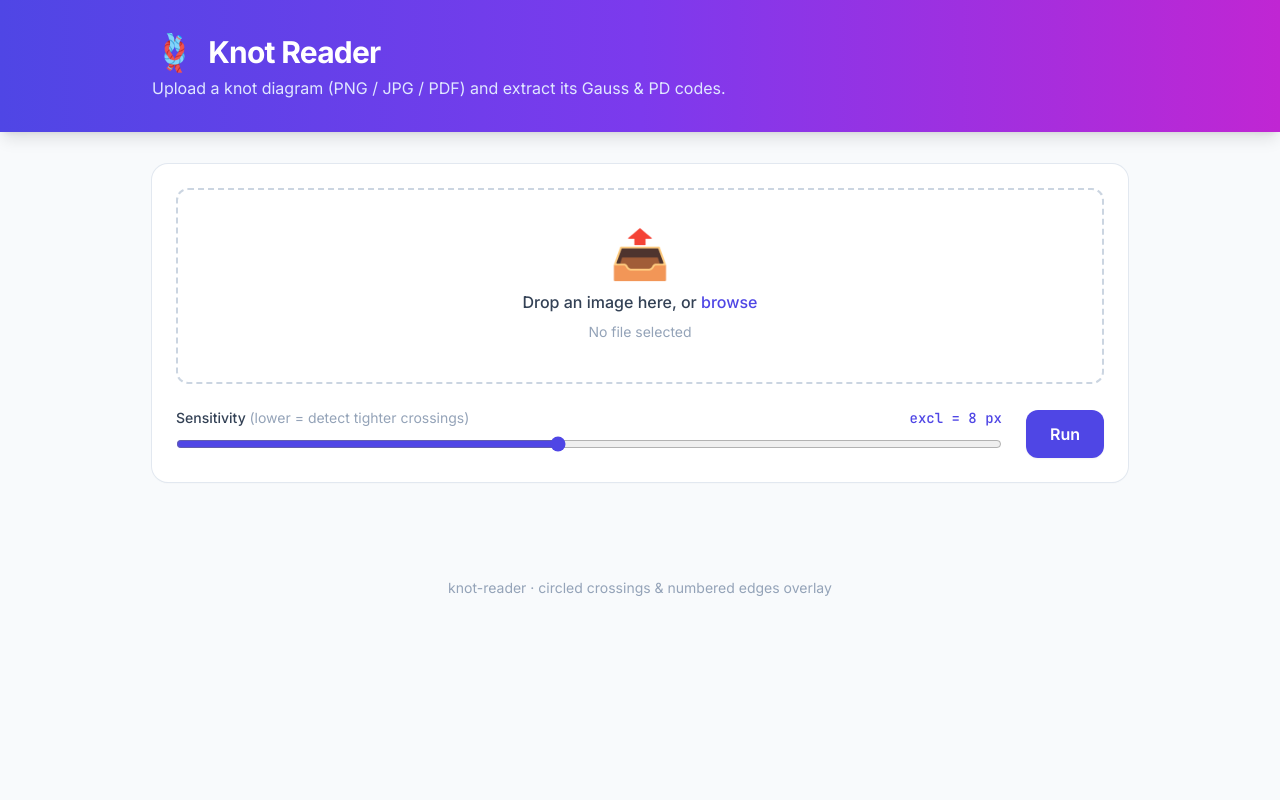
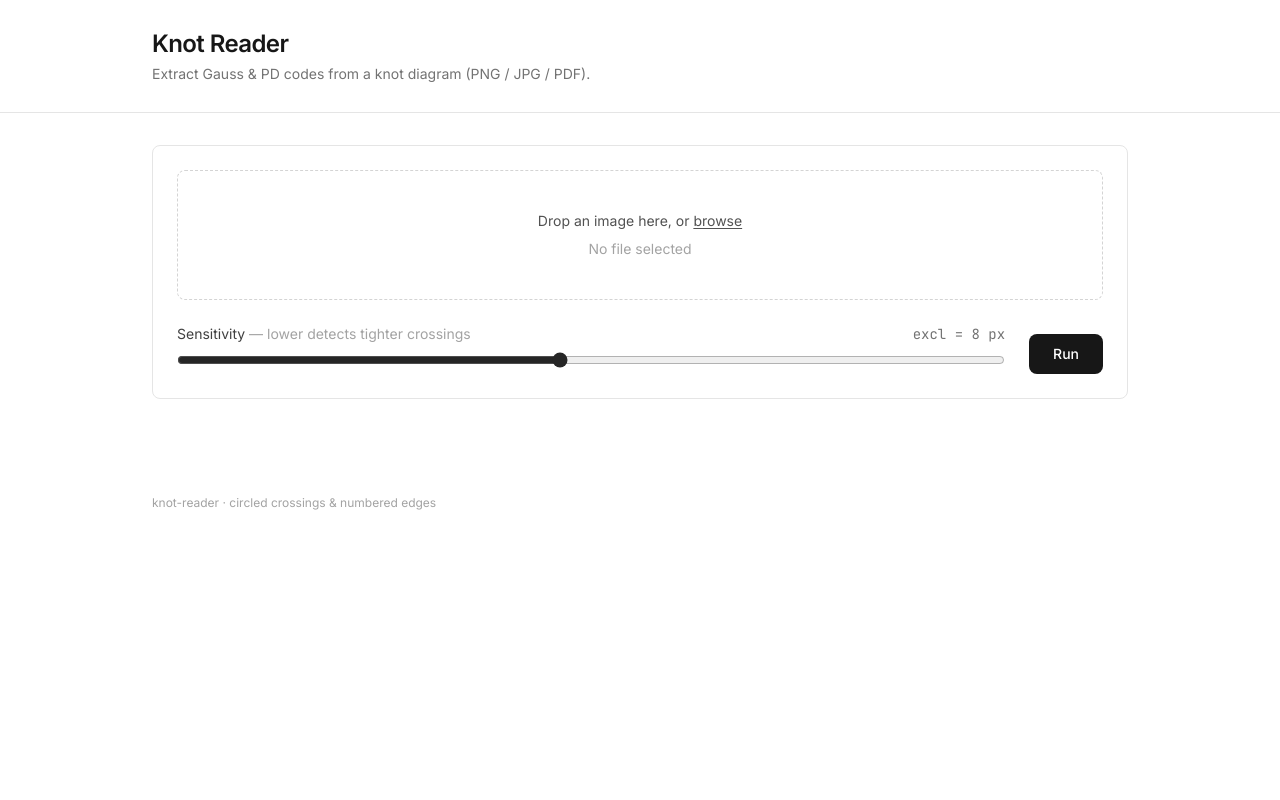
Before and after one commit to taketo1024/knot-reader, a Flask app: page / in a window 1280 px wide. Run offline with Flask 3, Linux system fonts and the light colour scheme; some libraries are stand-ins or nearby versions.

Commit message:
style: minimal monochrome web UI
Drop the gradient/colorful palette for a neutral black-on-white look:
thin borders, subtle gray accents, dark buttons.

Co-Authored-By: Claude Opus 4.8 <noreply@anthropic.com>

```diff
--- a/webapp/templates/index.html
+++ b/webapp/templates/index.html
@@ -6,7 +6,7 @@
   <title>Knot Reader — diagram → PD code</title>
   <script src="https://cdn.tailwindcss.com"></script>
   <link rel="preconnect" href="https://fonts.googleapis.com">
-  <link href="https://fonts.googleapis.com/css2?family=Inter:wght@400;500;600;700&family=JetBrains+Mono:wght@400;500&display=swap" rel="stylesheet">
+  <link href="https://fonts.googleapis.com/css2?family=Inter:wght@400;500;600&family=JetBrains+Mono:wght@400;500&display=swap" rel="stylesheet">
   <script>
     tailwind.config = { theme: { extend: {
       fontFamily: { sans: ['Inter', 'sans-serif'], mono: ['JetBrains Mono', 'monospace'] },
@@ -19,41 +19,38 @@
     .spinner { animation: spin 0.7s linear infinite; }
   </style>
 </head>
-<body class="h-full bg-slate-50 text-slate-800">
+<body class="h-full bg-white text-neutral-900">
   <div class="min-h-full">
     <!-- Header -->
-    <header class="bg-gradient-to-r from-indigo-600 via-violet-600 to-fuchsia-600 text-white shadow-lg">
-      <div class="max-w-5xl mx-auto px-6 py-8">
-        <h1 class="text-3xl font-bold tracking-tight flex items-center gap-3">
-          <span class="text-4xl">🪢</span> Knot Reader
-        </h1>
-        <p class="mt-1 text-indigo-100">Upload a knot diagram (PNG / JPG / PDF) and extract its Gauss &amp; PD codes.</p>
+    <header class="border-b border-neutral-200">
+      <div class="max-w-5xl mx-auto px-6 py-7">
+        <h1 class="text-2xl font-semibold tracking-tight">Knot Reader</h1>
+        <p class="mt-1 text-sm text-neutral-500">Extract Gauss &amp; PD codes from a knot diagram (PNG / JPG / PDF).</p>
       </div>
     </header>
 
-    <main class="max-w-5xl mx-auto px-6 py-8 space-y-8">
+    <main class="max-w-5xl mx-auto px-6 py-8 space-y-6">
       <!-- Controls -->
-      <section class="bg-white rounded-2xl shadow-sm ring-1 ring-slate-200 p-6">
+      <section class="rounded-lg border border-neutral-200 p-6">
         <div id="dropzone"
-             class="border-2 border-dashed border-slate-300 rounded-xl p-10 text-center cursor-pointer transition hover:border-indigo-400 hover:bg-indigo-50/40">
+             class="border border-dashed border-neutral-300 rounded-lg p-10 text-center cursor-pointer transition hover:border-neutral-500 hover:bg-neutral-50">
           <input id="fileInput" type="file" accept=".png,.jpg,.jpeg,.pdf,image/*,application/pdf" class="hidden" />
-          <div class="text-5xl mb-3">📤</div>
-          <p class="font-medium text-slate-700">Drop an image here, or <span class="text-indigo-600">browse</span></p>
-          <p id="fileName" class="mt-2 text-sm text-slate-400">No file selected</p>
+          <p class="text-sm text-neutral-600">Drop an image here, or <span class="underline underline-offset-2">browse</span></p>
+          <p id="fileName" class="mt-2 text-sm text-neutral-400">No file selected</p>
         </div>
 
         <div class="mt-6 grid sm:grid-cols-[1fr_auto] gap-6 items-end">
           <div>
-            <label class="flex items-center justify-between text-sm font-medium text-slate-700">
-              <span>Sensitivity <span class="text-slate-400 font-normal">(lower = detect tighter crossings)</span></span>
-              <span class="mono text-indigo-600">excl = <span id="exclVal">8</span> px</span>
+            <label class="flex items-center justify-between text-sm text-neutral-700">
+              <span>Sensitivity <span class="text-neutral-400">— lower detects tighter crossings</span></span>
+              <span class="mono text-neutral-500">excl = <span id="exclVal">8</span> px</span>
             </label>
             <input id="excl" type="range" min="2" max="15" step="1" value="8"
-                   class="w-full mt-2 accent-indigo-600" />
+                   class="w-full mt-2 accent-neutral-800" />
           </div>
           <button id="runBtn"
-                  class="inline-flex items-center justify-center gap-2 px-6 py-3 rounded-xl bg-indigo-600 text-white font-semibold shadow-sm hover:bg-indigo-700 disabled:opacity-50 disabled:cursor-not-allowed transition">
-            <svg id="spinner" class="spinner hidden w-5 h-5" viewBox="0 0 24 24" fill="none">
+                  class="inline-flex items-center justify-center gap-2 px-6 py-2.5 rounded-lg bg-neutral-900 text-white text-sm font-medium hover:bg-neutral-700 disabled:opacity-40 disabled:cursor-not-allowed transition">
+            <svg id="spinner" class="spinner hidden w-4 h-4" viewBox="0 0 24 24" fill="none">
               <circle cx="12" cy="12" r="9" stroke="currentColor" stroke-width="3" stroke-opacity="0.3"/>
               <path d="M21 12a9 9 0 0 0-9-9" stroke="currentColor" stroke-width="3" stroke-linecap="round"/>
             </svg>
@@ -62,20 +59,20 @@
         </div>
       </section>
 
-      <div id="error" class="hidden bg-red-50 ring-1 ring-red-200 text-red-700 rounded-xl p-4"></div>
+      <div id="error" class="hidden rounded-lg border border-red-200 bg-red-50 text-red-700 text-sm p-4"></div>
 
       <!-- Results -->
-      <section id="results" class="space-y-8"></section>
+      <section id="results" class="space-y-6"></section>
     </main>
 
-    <footer class="max-w-5xl mx-auto px-6 py-8 text-center text-sm text-slate-400">
-      knot-reader · circled crossings &amp; numbered edges overlay
+    <footer class="max-w-5xl mx-auto px-6 py-10 text-xs text-neutral-400">
+      knot-reader · circled crossings &amp; numbered edges
     </footer>
   </div>
 
   <!-- Lightbox -->
   <div id="lightbox" class="hidden fixed inset-0 bg-black/80 z-50 flex items-center justify-center p-8 cursor-zoom-out">
-    <img id="lightboxImg" class="max-h-full max-w-full rounded-lg shadow-2xl" />
+    <img id="lightboxImg" class="max-h-full max-w-full rounded shadow-2xl" />
   </div>
 
   <script>
@@ -88,16 +85,16 @@
     function setFile(f) {
       file = f;
       $('fileName').textContent = f ? `${f.name} (${(f.size/1024).toFixed(0)} KB)` : 'No file selected';
-      $('fileName').classList.toggle('text-slate-400', !f);
-      $('fileName').classList.toggle('text-slate-700', !!f);
+      $('fileName').classList.toggle('text-neutral-400', !f);
+      $('fileName').classList.toggle('text-neutral-700', !!f);
     }
     dropzone.addEventListener('click', () => fileInput.click());
     fileInput.addEventListener('change', e => setFile(e.target.files[0]));
     ['dragover','dragenter'].forEach(ev => dropzone.addEventListener(ev, e => {
-      e.preventDefault(); dropzone.classList.add('border-indigo-500','bg-indigo-50');
+      e.preventDefault(); dropzone.classList.add('border-neutral-500','bg-neutral-50');
     }));
     ['dragleave','drop'].forEach(ev => dropzone.addEventListener(ev, e => {
-      e.preventDefault(); dropzone.classList.remove('border-indigo-500','bg-indigo-50');
+      e.preventDefault(); dropzone.classList.remove('border-neutral-500','bg-neutral-50');
     }));
     dropzone.addEventListener('drop', e => { if (e.dataTransfer.files[0]) setFile(e.dataTransfer.files[0]); });
 
@@ -119,32 +116,32 @@
       return `
         <div>
           <div class="flex items-center justify-between mb-1">
-            <span class="text-xs font-semibold uppercase tracking-wide text-slate-500">${label}</span>
-            <button data-copy="${id}" class="text-xs text-indigo-600 hover:text-indigo-800 font-medium">Copy</button>
+            <span class="text-xs font-medium uppercase tracking-wide text-neutral-400">${label}</span>
+            <button data-copy="${id}" class="text-xs text-neutral-500 hover:text-neutral-900">Copy</button>
           </div>
-          <pre id="${id}" class="mono text-xs bg-slate-900 text-slate-100 rounded-lg p-3 overflow-x-auto whitespace-pre-wrap break-all">${text}</pre>
+          <pre id="${id}" class="mono text-xs bg-neutral-50 text-neutral-800 border border-neutral-200 rounded-lg p-3 overflow-x-auto whitespace-pre-wrap break-all">${text}</pre>
         </div>`;
     }
 
     function diagramCard(d) {
       if (d.error) {
-        return `<div class="bg-white rounded-2xl shadow-sm ring-1 ring-slate-200 p-6">
-                  <h3 class="font-semibold">${d.name}</h3>
+        return `<div class="rounded-lg border border-neutral-200 p-6">
+                  <h3 class="font-medium">${d.name}</h3>
                   <p class="text-red-600 text-sm mt-2">Error: ${d.error}</p></div>`;
       }
       const badge = d.valid
-        ? '<span class="px-2 py-0.5 rounded-full bg-emerald-100 text-emerald-700 text-xs font-medium">valid</span>'
-        : '<span class="px-2 py-0.5 rounded-full bg-amber-100 text-amber-700 text-xs font-medium">check</span>';
+        ? '<span class="px-2 py-0.5 rounded-full bg-neutral-100 text-neutral-600 text-xs">valid</span>'
+        : '<span class="px-2 py-0.5 rounded-full bg-amber-50 text-amber-700 text-xs">check</span>';
       return `
-        <div class="bg-white rounded-2xl shadow-sm ring-1 ring-slate-200 overflow-hidden">
-          <div class="px-6 py-4 border-b border-slate-100 flex items-center gap-3">
-            <h3 class="font-semibold text-slate-800">${d.name}</h3>
-            <span class="px-2 py-0.5 rounded-full bg-indigo-100 text-indigo-700 text-xs font-medium">${d.crossings} crossings</span>
+        <div class="rounded-lg border border-neutral-200 overflow-hidden">
+          <div class="px-6 py-3.5 border-b border-neutral-200 flex items-center gap-3">
+            <h3 class="font-medium text-neutral-900">${d.name}</h3>
+            <span class="px-2 py-0.5 rounded-full bg-neutral-100 text-neutral-600 text-xs">${d.crossings} crossings</span>
             ${badge}
           </div>
           <div class="grid md:grid-cols-2 gap-6 p-6">
             <img src="${d.overlay}" data-zoom
-                 class="w-full rounded-lg ring-1 ring-slate-200 cursor-zoom-in bg-white" />
+                 class="w-full rounded border border-neutral-200 cursor-zoom-in bg-white" />
             <div class="space-y-4">
               ${codeBlock('Gauss code', d.gauss)}
               ${codeBlock('PD code', d.pd)}
@@ -167,12 +164,12 @@
         if (!res.ok) { showError(data.error || 'Processing failed.'); return; }
 
         let html = `
-          <div class="bg-white rounded-2xl shadow-sm ring-1 ring-slate-200 overflow-hidden">
-            <div class="px-6 py-4 border-b border-slate-100">
-              <h2 class="font-semibold">Processed image — ${data.count} diagram(s) detected</h2>
+          <div class="rounded-lg border border-neutral-200 overflow-hidden">
+            <div class="px-6 py-3.5 border-b border-neutral-200">
+              <h2 class="font-medium text-sm text-neutral-700">Processed image — ${data.count} diagram(s) detected</h2>
             </div>
             <div class="p-6">
-              <img src="${data.processed}" data-zoom class="max-h-96 mx-auto rounded-lg ring-1 ring-slate-200 cursor-zoom-in" />
+              <img src="${data.processed}" data-zoom class="max-h-96 mx-auto rounded border border-neutral-200 cursor-zoom-in" />
             </div>
           </div>`;
         html += data.results.map(diagramCard).join('');
@@ -183,7 +180,7 @@
         document.querySelectorAll('[data-copy]').forEach(btn =>
           btn.addEventListener('click', async () => {
             await navigator.clipboard.writeText($(btn.dataset.copy).textContent);
-            btn.textContent = 'Copied!'; setTimeout(() => btn.textContent = 'Copy', 1200);
+            btn.textContent = 'Copied'; setTimeout(() => btn.textContent = 'Copy', 1200);
           }));
       } catch (e) {
         showError('Request failed: ' + e.message);
```
